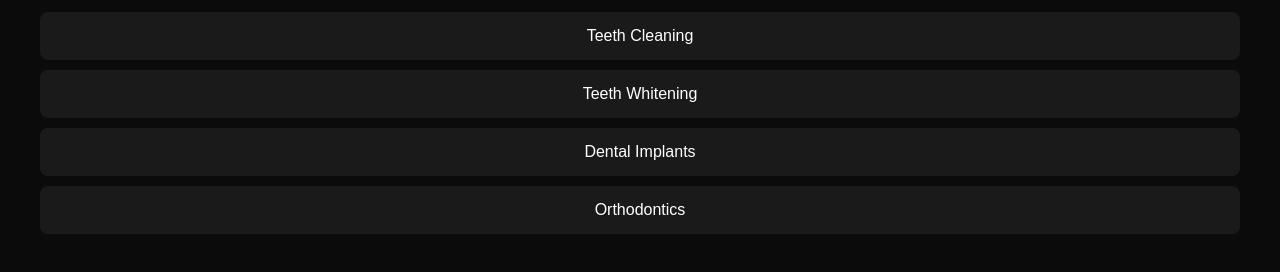
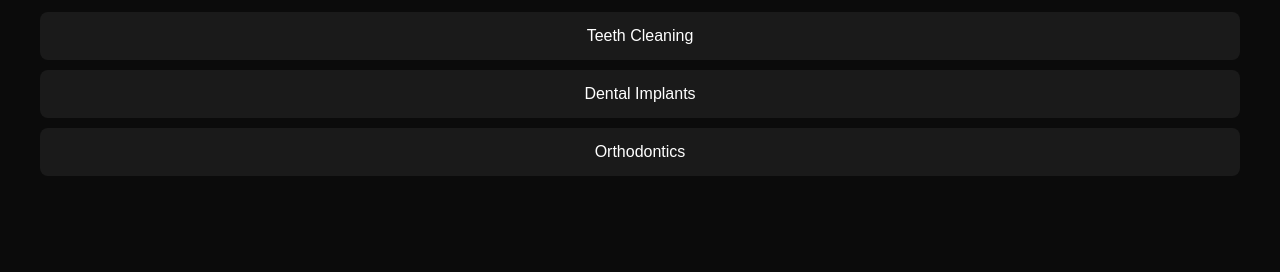
Before and after one commit to ali0992324745-pixel/clinic-site, a plain HTML site: page services.html in a window 1280 px wide. Shown: the part 204-476 px from the top of the page. Drawn offline with Linux system fonts and the light colour scheme.

Commit message:
Remove 'Teeth Whitening' service
Removed the 'Teeth Whitening' service from the list.

```diff
--- a/services.html
+++ b/services.html
@@ -63,7 +63,6 @@ nav a {
 <h1>Our Services</h1>
 
 <div class="service">Teeth Cleaning</div>
-<div class="service">Teeth Whitening</div>
 <div class="service">Dental Implants</div>
 <div class="service">Orthodontics</div>
 
```
